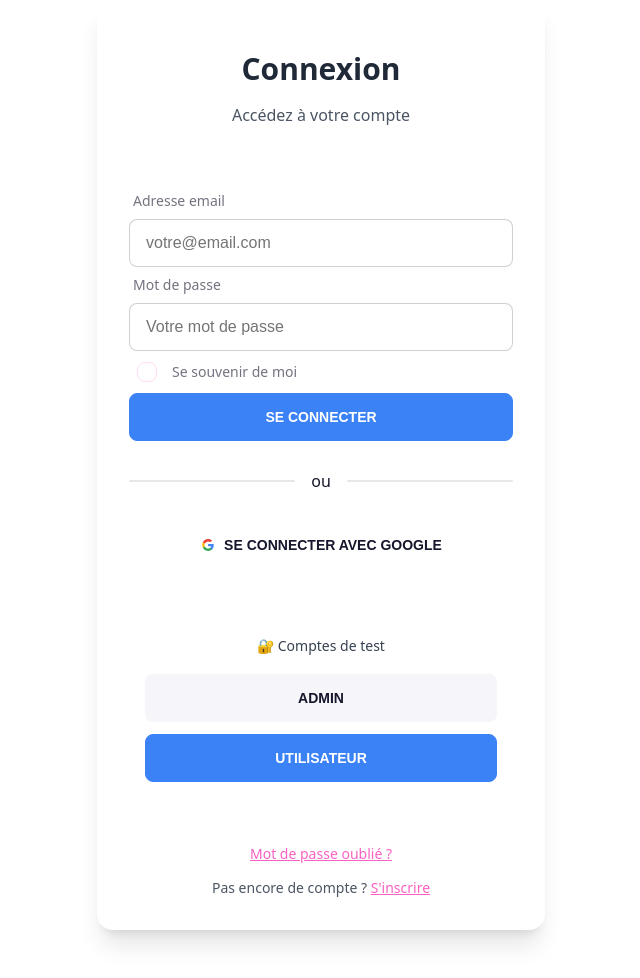
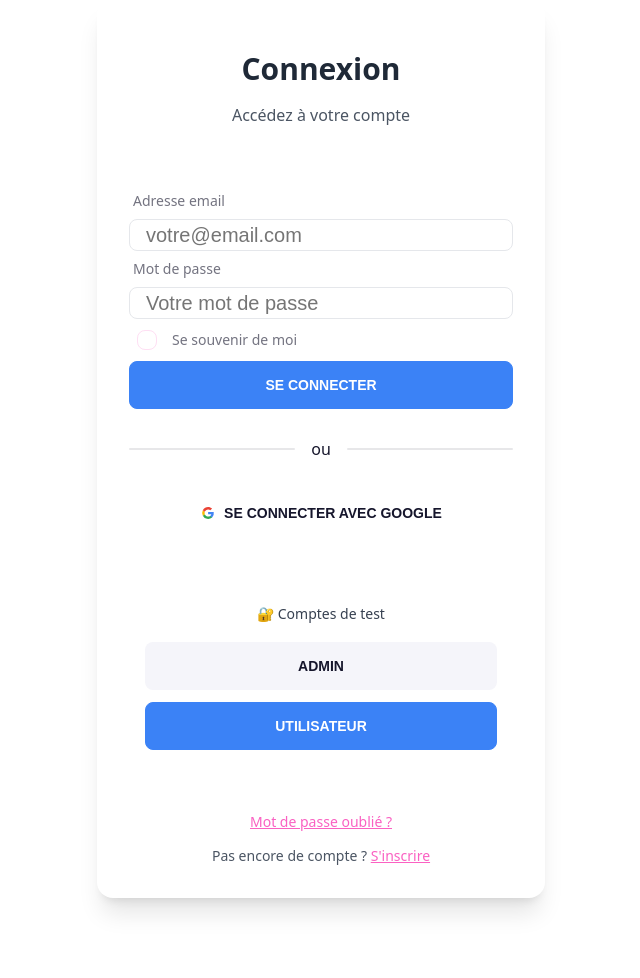
Before and after one commit to Msa-soilihi-Hamza/Le-Parc-National-des-Calanques, a PHP site: page /templates/auth/login.php in a window 1280 px wide. Shown: the part 113-1091 px from the top of the page, without its empty margins (319-959 px from the left). After the commit the page ends 1026 px from the top, so only its background shows below. Run offline with PHP 8.4, Linux system fonts and the light colour scheme.

Commit message:
Refactor login page styles and enhance input field behavior

```diff
--- a/templates/auth/login.php
+++ b/templates/auth/login.php
@@ -14,7 +14,7 @@ require_once __DIR__ . '/../components/Navbar.php';
     <title>Connexion - Parc National des Calanques</title>
     <link href="/Le-Parc-National-des-Calanques/public/css/output.css" rel="stylesheet">
 </head>
-<body class="bg-base-200">
+<body class="bg-white">
     <!-- Navbar -->
     <?= renderParcNavbar(false) ?>
 
@@ -63,7 +63,7 @@ require_once __DIR__ . '/../components/Navbar.php';
                                 required
                                 autocomplete="email"
                                 placeholder="votre@email.com"
-                                class="input input-bordered w-full focus:input-primary"
+                                class="w-full border border-gray-300 rounded-lg px-4 py-6 text-blue-900 h-16 text-xl bg-white focus:border-blue-500 focus:ring-2 focus:ring-blue-200 placeholder-blue-300"
                             >
                         </div>
 
@@ -78,7 +78,7 @@ require_once __DIR__ . '/../components/Navbar.php';
                                 required
                                 autocomplete="current-password"
                                 placeholder="Votre mot de passe"
-                                class="input input-bordered w-full focus:input-primary"
+                                class="w-full border border-gray-300 rounded-lg px-4 py-6 text-blue-900 h-16 text-xl bg-white focus:border-blue-500 focus:ring-2 focus:ring-blue-200 placeholder-blue-300"
                             >
                         </div>
 
@@ -140,14 +140,16 @@ require_once __DIR__ . '/../components/Navbar.php';
     <script>
         function fillLoginForm(email, password) {
             // Remplir les champs du formulaire
-            document.getElementById('email').value = email;
-            document.getElementById('password').value = password;
-
-            // Animation visuelle pour montrer que les champs sont remplis
             const emailField = document.getElementById('email');
             const passwordField = document.getElementById('password');
 
-            // Ajouter une classe pour l'animation
+            emailField.value = email;
+            passwordField.value = password;
+
+            // Forcer le style blanc même après remplissage
+            forceWhiteBackground();
+
+            // Animation visuelle pour montrer que les champs sont remplis
             emailField.classList.add('input-success');
             passwordField.classList.add('input-success');
 
@@ -157,14 +159,39 @@ require_once __DIR__ . '/../components/Navbar.php';
                 passwordField.classList.remove('input-success');
             }, 1000);
         }
+
+        function forceWhiteBackground() {
+            const emailField = document.getElementById('email');
+            const passwordField = document.getElementById('password');
+
+            // Force le style directement sur les éléments
+            if (emailField) {
+                emailField.style.backgroundColor = 'white';
+                emailField.style.color = '#1e3a8a';
+            }
+            if (passwordField) {
+                passwordField.style.backgroundColor = 'white';
+                passwordField.style.color = '#1e3a8a';
+            }
+        }
+
+        // Force le style au chargement de la page et à chaque changement
+        document.addEventListener('DOMContentLoaded', function() {
+            forceWhiteBackground();
+
+            // Écouter les événements sur les champs
+            const emailField = document.getElementById('email');
+            const passwordField = document.getElementById('password');
+
+            [emailField, passwordField].forEach(field => {
+                if (field) {
+                    ['input', 'change', 'focus', 'blur', 'keyup'].forEach(event => {
+                        field.addEventListener(event, forceWhiteBackground);
+                    });
+                }
+            });
+        });
     </script>
 
-    <style>
-        .input-success {
-            border-color: #10b981 !important;
-            box-shadow: 0 0 0 2px rgba(16, 185, 129, 0.2) !important;
-            transition: all 0.3s ease !important;
-        }
-    </style>
 </body>
 </html>
```
Also changed, not shown: .claude/agents/gestion-users.md (renamed from .claude/agents/users.md).
